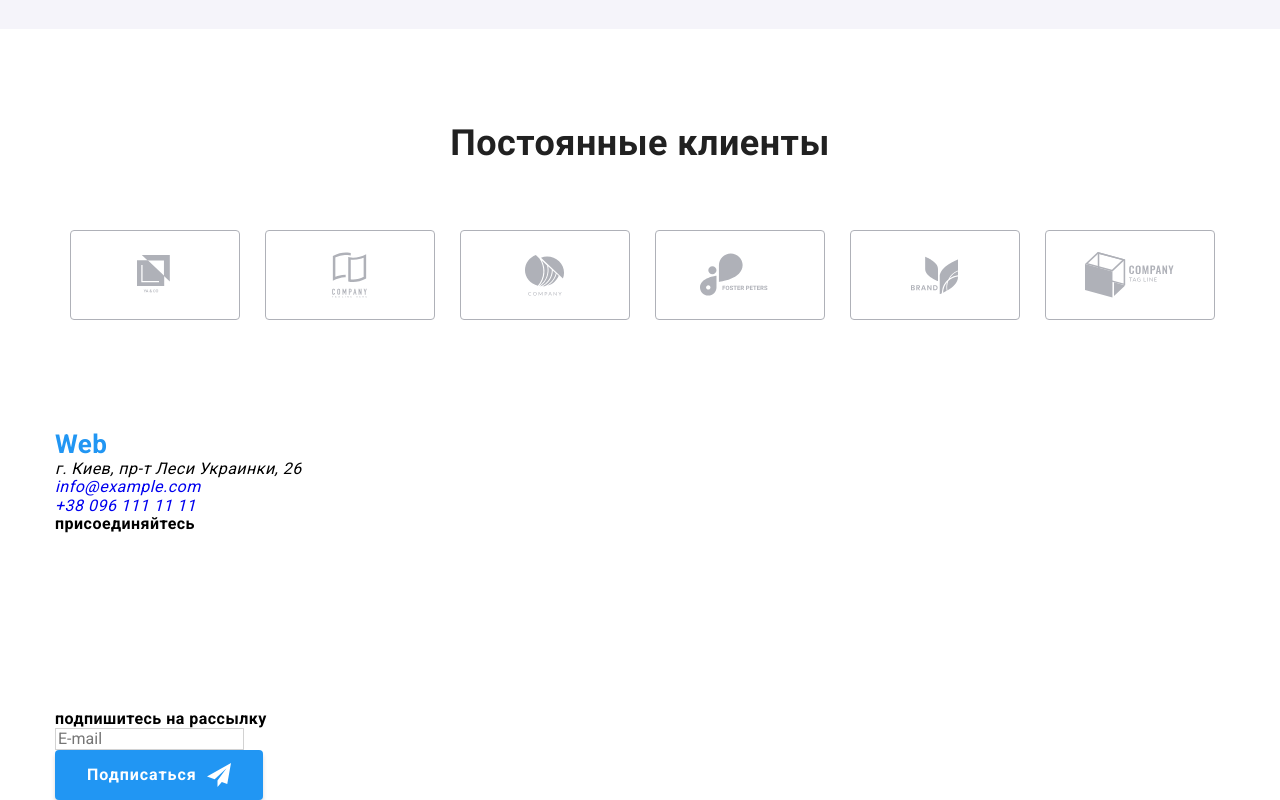
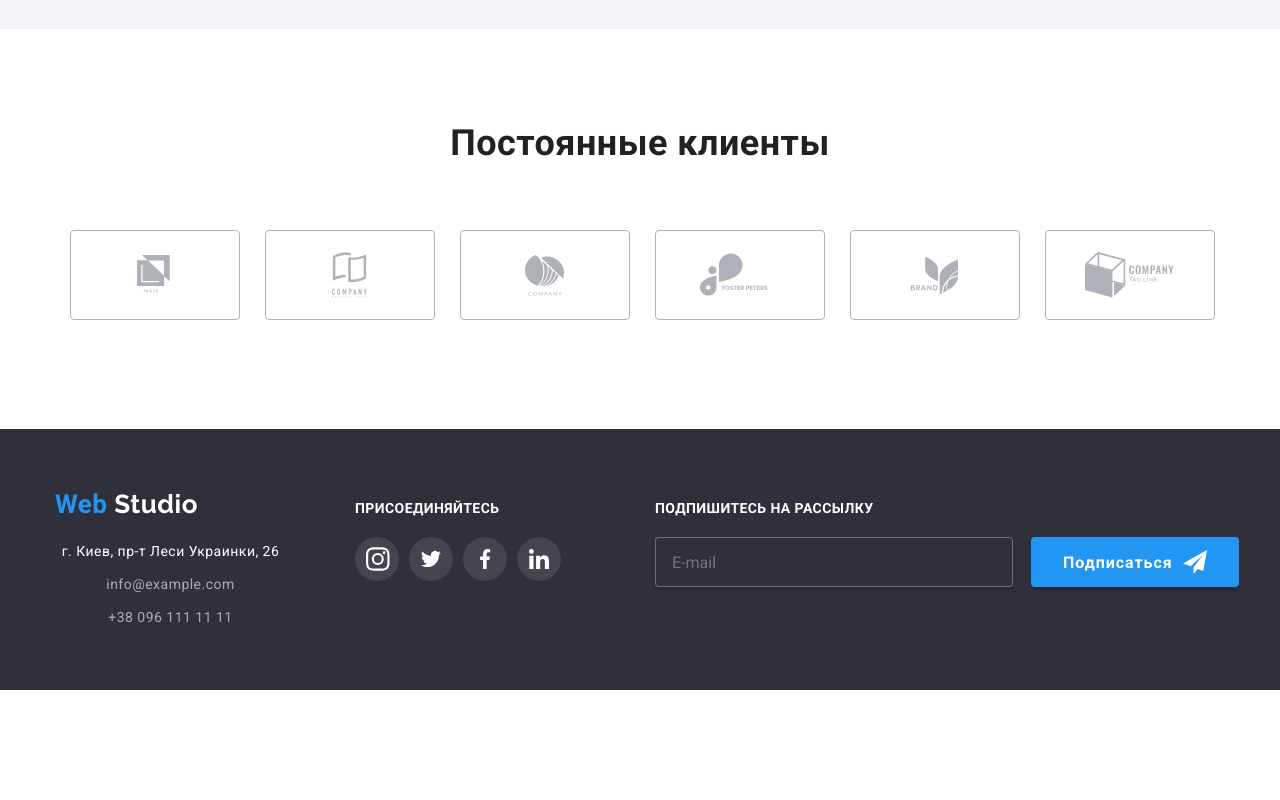
Before and after one commit to vitalii-speka/WebStudio, a plain HTML site: page index.html in a window 1280 px wide. Shown: the part 2402-3202 px from the top of the page. After the commit the page ends 3092 px from the top, so only its background shows below. Drawn offline with nearby package versions, Linux system fonts and the light colour scheme.

Commit message:
footer 50/50

```diff
--- a/sass/componets/_footer.scss
+++ b/sass/componets/_footer.scss
@@ -6,20 +6,38 @@
 }
 
 .footer-info {
+
+    @media screen and (min-width: $mobile) {
+        // width: $mobile;
+    }
+
+    @media screen and (min-width: $tablet) {
+        // width: $tablet;
+    }
+
+    @media screen and (min-width: $desktop) {
         display: flex;
         align-items: baseline;
     }
 
+}
+
 .box-1 {
+    text-align: center;
+
+    @media screen and (min-width: $desktop) {
         margin-right: 69px;
 
         & .address-list {
             width: 231px;
         }
+    }
 
     & .logo {
+        @media screen and (min-width: $desktop) {
             display: flex;
             margin-bottom: 20px;
+        }
     }
 }
 
@@ -39,6 +57,9 @@
     font-weight: 400;
     font-size: 14px;
     line-height: 1.71;
+
+    margin-top: 20px;
+
 
     & .text {
         color: $bg-color;
--- a/sass/componets/_logo.scss
+++ b/sass/componets/_logo.scss
@@ -1,7 +1,12 @@
 .logo {
 
-    @include text-style($accent-color, 26px, 1.19);
+    @include text-style($accent-color, 24px, 1.16);
     font-weight: 700;
+
+    @media screen and (min-width: $desktop) {
+        @include text-style($accent-color, 26px, 1.19);
+    }
+
 
     @media screen and (min-width: $tablet) {
         display: flex;
--- a/sass/main.scss
+++ b/sass/main.scss
@@ -13,12 +13,10 @@
 @import "./componets/hero";
 @import './componets/logo';
 @import "./componets/clients";
-// @import "./componets/footer";
-
-
 @import "./componets/portfolio";
 @import "./componets/section";
 @import "./componets/team-list";
 @import "./componets/what-list";
 @import "./componets/modal";
 @import "./componets/checkbox";
+@import "./componets/footer";
```
Also changed, not shown: css/main.css, css/main.min.css, 2 other files. Lines whose indentation alone changed are shown as unchanged.
